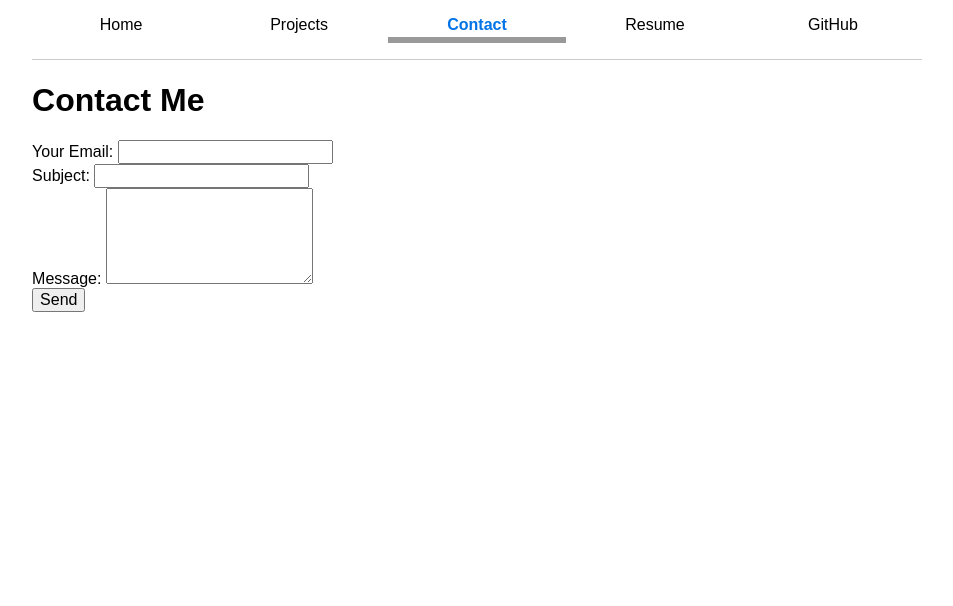
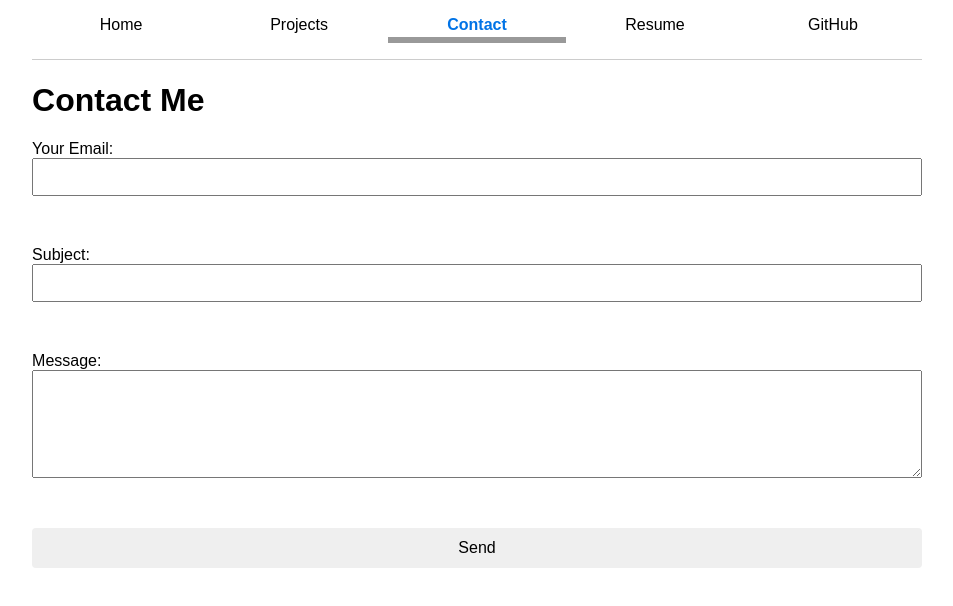
Before and after one commit to shrutiy14/portfolio, a plain HTML site: page contact/index.html in a window 1280 px wide. Shown: the whole page, without its empty margins (163-1116 px from the left). Drawn offline with Linux system fonts and the light colour scheme.

Commit message:
Update style.css

```diff
--- a/style.css
+++ b/style.css
@@ -58,3 +58,30 @@ nav a:hover {
 input, textarea, button {
     font: inherit;
   }
+
+
+
+label, input, textarea, button {
+    display: block;
+    width: 100%;
+    box-sizing: border-box;
+  }
+
+
+  label {
+    margin-block: 1em;
+  }
+
+
+  input, textarea {
+    padding: 0.5em;
+    margin-bottom: 1em;
+  }
+
+
+  button {
+    padding: 0.7em 1.5em;
+    border: none;
+    border-radius: 4px;
+    margin-top: 1em;
+  }
```
